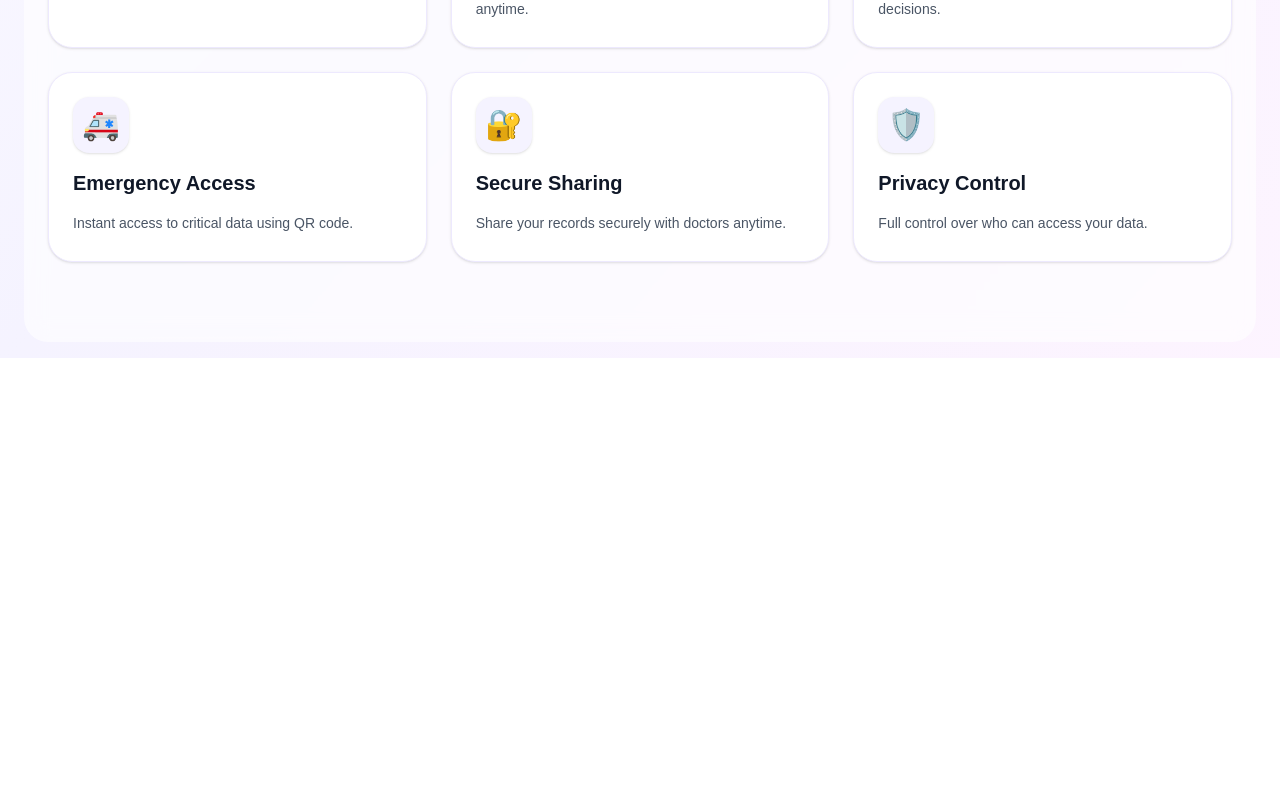
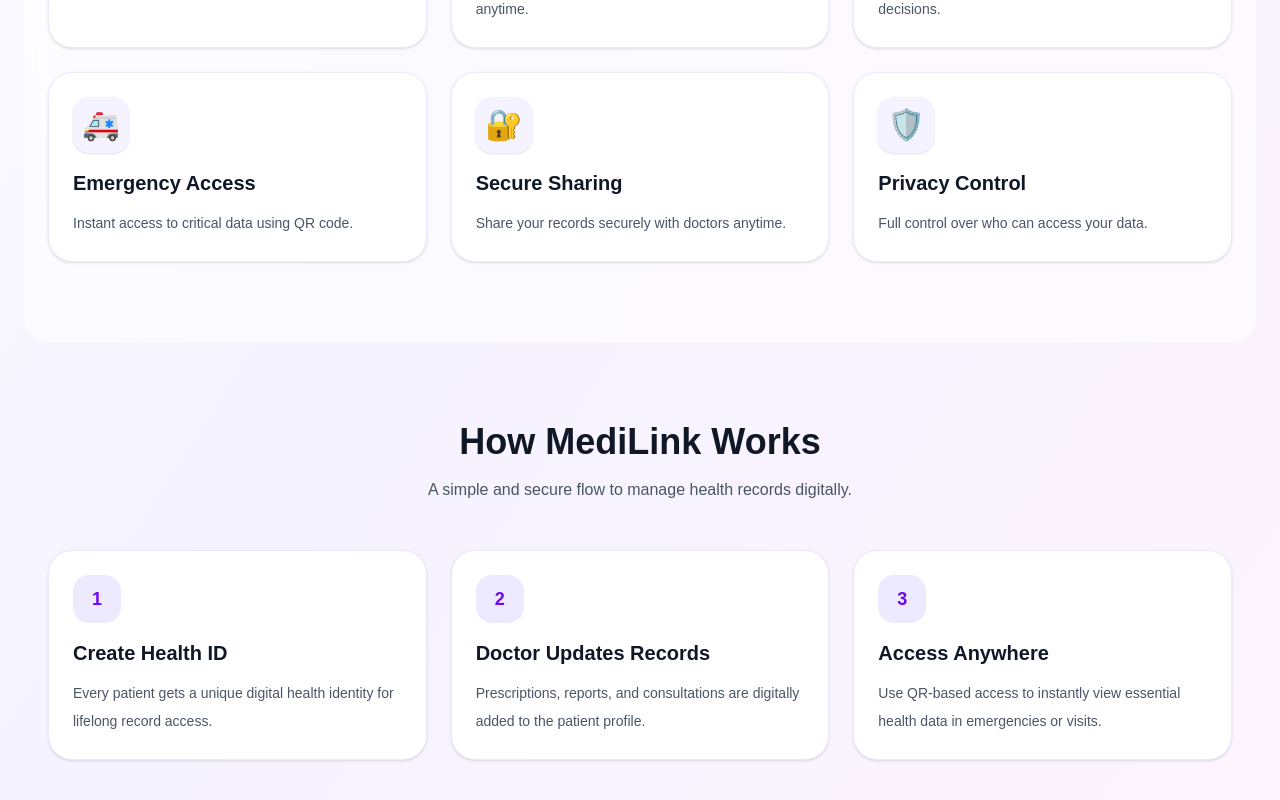
Before and after one commit to ketan-kashyapp/medilink, a Next.js app: page / in a window 1280 px wide. Shown: the part 1108-1908 px from the top of the page. Before the commit the page ends 1466 px from the top, so only its background shows below. Built offline with nearby package versions, Linux system fonts and the light colour scheme.

Commit message:
How it works - components add

```diff
--- a/app/page.tsx
+++ b/app/page.tsx
@@ -205,6 +205,56 @@ export default function Home() {
 
         </div>
       </section>
+
+      {/* HOW IT WORKS SECTION */}
+      <section className="mx-auto max-w-7xl px-6 py-20">
+        <div className="mx-auto max-w-2xl text-center">
+          <h2 className="text-3xl font-bold text-gray-900 md:text-4xl">
+            How MediLink Works
+          </h2>
+          <p className="mt-4 text-gray-600">
+            A simple and secure flow to manage health records digitally.
+          </p>
+        </div>
+
+        <div className="mt-12 grid gap-6 md:grid-cols-3">
+          <div className="rounded-3xl bg-white p-6 shadow-sm border border-violet-100 transition duration-300 hover:-translate-y-2 hover:shadow-xl">
+            <div className="mb-4 flex h-12 w-12 items-center justify-center rounded-2xl bg-violet-100 text-lg font-bold text-violet-700">
+              1
+            </div>
+            <h3 className="text-xl font-semibold text-gray-900">
+              Create Health ID
+            </h3>
+            <p className="mt-3 text-sm leading-7 text-gray-600">
+              Every patient gets a unique digital health identity for lifelong record access.
+            </p>
+          </div>
+
+          <div className="rounded-3xl bg-white p-6 shadow-sm border border-violet-100 transition duration-300 hover:-translate-y-2 hover:shadow-xl">
+            <div className="mb-4 flex h-12 w-12 items-center justify-center rounded-2xl bg-violet-100 text-lg font-bold text-violet-700">
+              2
+            </div>
+            <h3 className="text-xl font-semibold text-gray-900">
+              Doctor Updates Records
+            </h3>
+            <p className="mt-3 text-sm leading-7 text-gray-600">
+              Prescriptions, reports, and consultations are digitally added to the patient profile.
+            </p>
+          </div>
+
+          <div className="rounded-3xl bg-white p-6 shadow-sm border border-violet-100 transition duration-300 hover:-translate-y-2 hover:shadow-xl">
+            <div className="mb-4 flex h-12 w-12 items-center justify-center rounded-2xl bg-violet-100 text-lg font-bold text-violet-700">
+              3
+            </div>
+            <h3 className="text-xl font-semibold text-gray-900">
+              Access Anywhere
+            </h3>
+            <p className="mt-3 text-sm leading-7 text-gray-600">
+              Use QR-based access to instantly view essential health data in emergencies or visits.
+            </p>
+          </div>
+        </div>
+      </section>
     </main >
   );
 }
```
